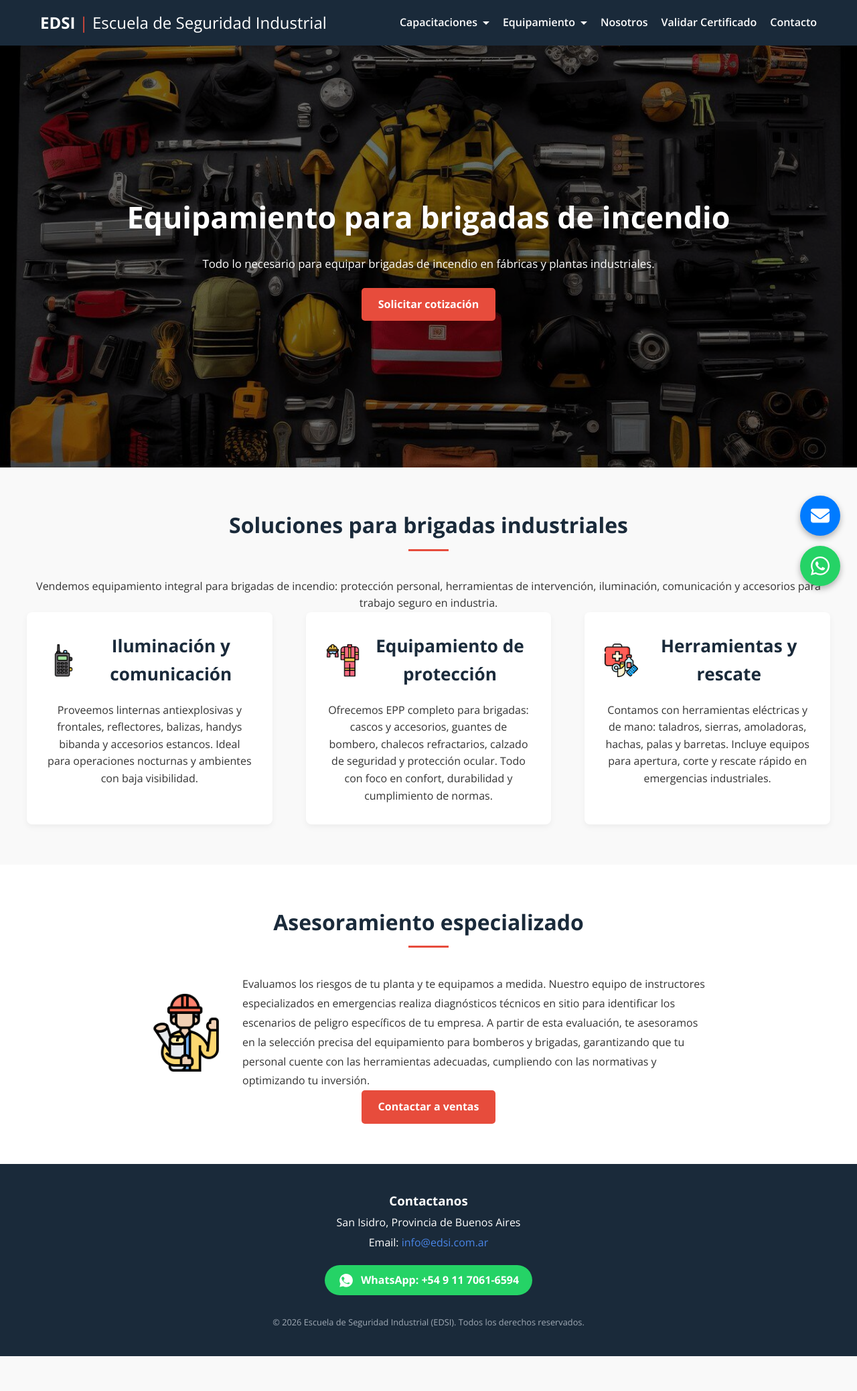
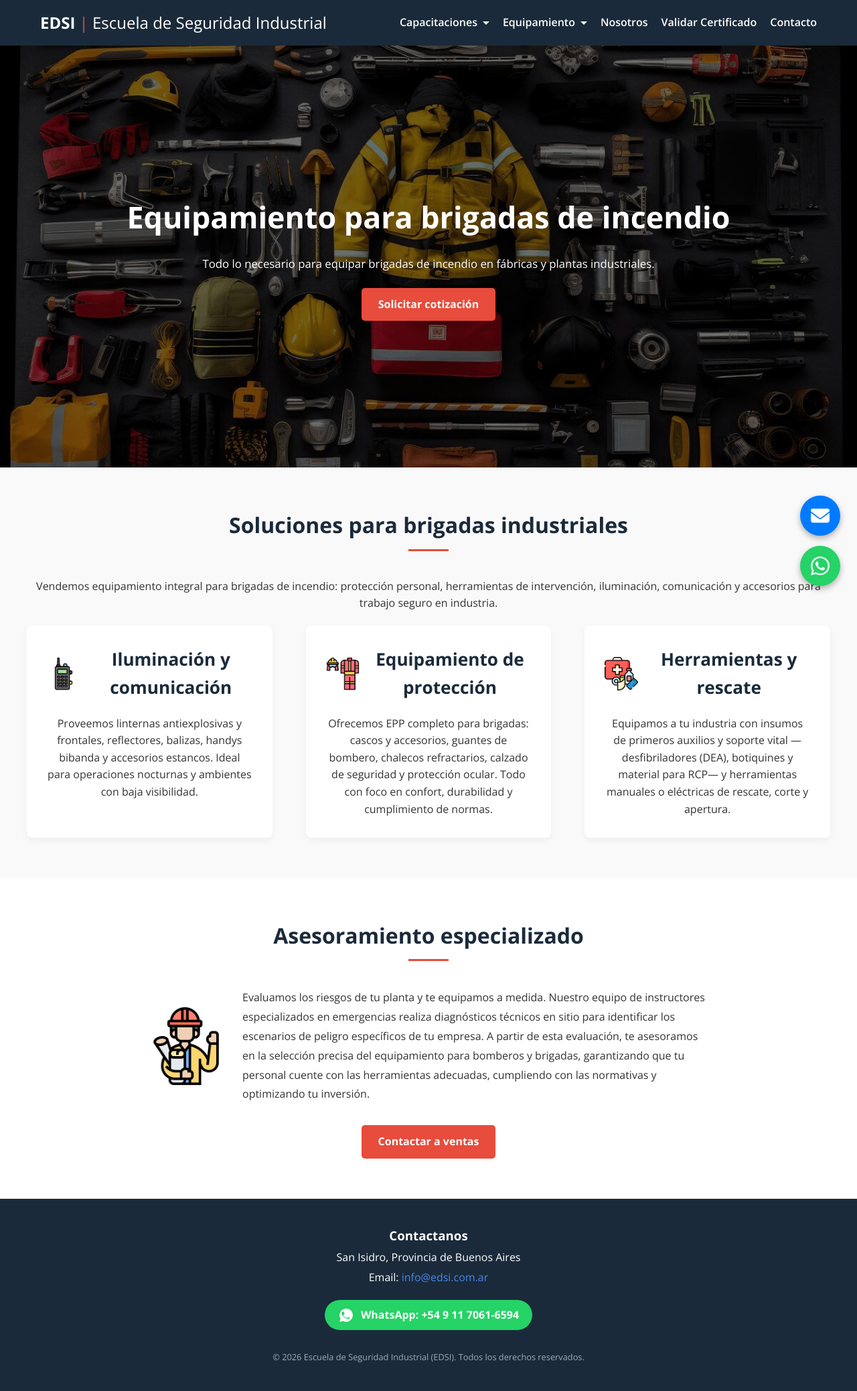
Before and after one commit to martov1/EDSI-nuevo-sitio, a Jekyll site: the page built from Equipamiento/Equipamiento-de-incendio.html, in a window 1280 px wide. Shown: the whole page at 67% size. Built offline with Jekyll 4.4.1, drawn with Linux system fonts in a browser that asks for light colours; before the commit the page ends 2025 px from its top, so only the background shows below that.

Commit message:
venta de equipamiento

```diff
--- a/Equipamiento/Equipamiento-de-incendio.html
+++ b/Equipamiento/Equipamiento-de-incendio.html
@@ -11,7 +11,12 @@
       Todo lo necesario para equipar brigadas de incendio en fábricas y plantas
       industriales.
     </p>
-    <a href="#cotizacion" class="btn-primary">Solicitar cotización</a>
+    <a
+      href="https://wa.me/{{ site.whatsapp_phone }}?text={{ site.whatsapp_message_empresa_equipamiento | url_encode }}"
+      target="_blank"
+      class="btn-primary"
+      >Solicitar cotización</a
+    >
   </div>
 </section>
 
@@ -67,9 +72,9 @@
         <h3>Herramientas y rescate</h3>
       </div>
       <p>
-        Contamos con herramientas eléctricas y de mano: taladros, sierras,
-        amoladoras, hachas, palas y barretas. Incluye equipos para apertura,
-        corte y rescate rápido en emergencias industriales.
+        Equipamos a tu industria con insumos de primeros auxilios y soporte
+        vital —desfibriladores (DEA), botiquines y material para RCP— y
+        herramientas manuales o eléctricas de rescate, corte y apertura.
       </p>
     </div>
   </div>
@@ -106,8 +111,11 @@
         adecuadas, cumpliendo con las normativas y optimizando tu inversión.
       </p>
     </div>
-    <div>
-      <a href="{{ site.baseurl }}/index#contacto" class="btn-primary"
+    <div style="margin-top: 32px">
+      <a
+        href="https://wa.me/{{ site.whatsapp_phone }}?text={{ site.whatsapp_message_empresa_equipamiento | url_encode }}"
+        target="_blank"
+        class="btn-primary"
         >Contactar a ventas</a
       >
     </div>
--- a/Equipamiento/equipamiento.css
+++ b/Equipamiento/equipamiento.css
@@ -37,7 +37,7 @@
 }
 
 ..cards-grid {
-  margin-top: 40px;
+  margin-top: 56px;
 }
 
 .card-heading {
@@ -90,6 +90,7 @@
 
 .card {
   padding: 30px;
+  margin-top: 20px;
 }
 
 .quienes-somos {
--- a/_config.yml
+++ b/_config.yml
@@ -52,3 +52,4 @@
 whatsapp_message_empresa_incendio: "¡Hola!, Vi su *sitio web* y me gustaría hablar con un asesor para obtener mas información acerca de *capacitación contra incendios*. Soy una empresa."
 whatsapp_message_empresa_autoelevadores: "¡Hola!, Vi su *sitio web* y me gustaría hablar con un asesor para obtener mas información acerca de *capacitación para autoelevadores*. Soy una empresa."
 whatsapp_message_empresa_primeros_auxilios: "¡Hola!, Vi su *sitio web* y me gustaría hablar con un asesor para obtener mas información acerca de *capacitación en primeros auxilios*. Soy una empresa."
+whatsapp_message_empresa_equipamiento: "¡Hola!, Vi su *sitio web* y me gustaría hablar con un asesor para *cotizar equipamiento para mi brigada de lucha contra incendios*."
```
